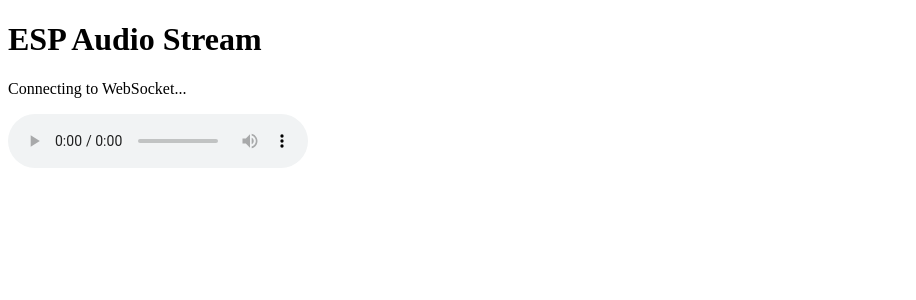
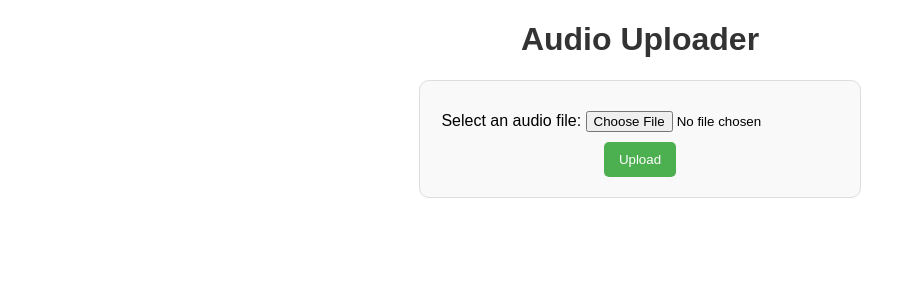
Before and after one commit to KarelExiled/Babyfoon, a Flask app: page / in a window 1280 px wide. Shown: the top 300 px of the page, without its empty margins (0-916 px from the left). Run offline with Flask 2, Linux system fonts and the light colour scheme.

Commit message:
Update index.html

```diff
--- a/templates/index.html
+++ b/templates/index.html
@@ -1,64 +1,50 @@
 <!DOCTYPE html>
 <html lang="en">
 <head>
-  <meta charset="UTF-8">
-  <meta name="viewport" content="width=device-width, initial-scale=1.0">
-  <title>ESP Audio Receiver</title>
+    <meta charset="UTF-8">
+    <meta name="viewport" content="width=device-width, initial-scale=1.0">
+    <title>Audio Uploader</title>
+    <style>
+        body {
+            font-family: Arial, sans-serif;
+            margin: 20px;
+            text-align: center;
+        }
+        h1 {
+            color: #333;
+        }
+        form {
+            margin: 20px auto;
+            padding: 20px;
+            border: 1px solid #ddd;
+            border-radius: 10px;
+            max-width: 400px;
+            background-color: #f9f9f9;
+        }
+        input[type="file"] {
+            margin: 10px 0;
+        }
+        button {
+            background-color: #4CAF50;
+            color: white;
+            border: none;
+            padding: 10px 15px;
+            border-radius: 5px;
+            cursor: pointer;
+        }
+        button:hover {
+            background-color: #45a049;
+        }
+    </style>
 </head>
 <body>
-  <h1>ESP Audio Stream</h1>
-  <p id="status">Connecting to WebSocket...</p>
-  <audio id="audio" controls autoplay></audio>
-  <script>
-    const serverHost = "<YOUR_WEBSOCKET_SERVER_HOST>"; // Replace with your WebSocket server host
-    const serverPort = 8888; // WebSocket server port
-    const socket = new WebSocket(`ws://${serverHost}:${serverPort}`);
-    const status = document.getElementById("status");
-    const audio = document.getElementById("audio");
-
-    // WebSocket event handlers
-    socket.onopen = () => {
-      status.textContent = "Connected to WebSocket!";
-    };
-
-    socket.onclose = () => {
-      status.textContent = "WebSocket connection closed.";
-    };
-
-    socket.onerror = (error) => {
-      status.textContent = `WebSocket error: ${error.message}`;
-    };
-
-    const audioContext = new AudioContext();
-    const audioBufferQueue = [];
-    let sourceNode = null;
-
-    socket.onmessage = (event) => {
-      const binaryData = event.data;
-
-      if (binaryData instanceof Blob) {
-        binaryData.arrayBuffer().then((arrayBuffer) => {
-          audioContext.decodeAudioData(arrayBuffer, (decodedData) => {
-            audioBufferQueue.push(decodedData);
-            playAudioBuffer();
-          });
-        });
-      }
-    };
-
-    function playAudioBuffer() {
-      if (!sourceNode && audioBufferQueue.length > 0) {
-        const buffer = audioBufferQueue.shift();
-        sourceNode = audioContext.createBufferSource();
-        sourceNode.buffer = buffer;
-        sourceNode.connect(audioContext.destination);
-        sourceNode.start();
-        sourceNode.onended = () => {
-          sourceNode = null;
-          playAudioBuffer();
-        };
-      }
-    }
-  </script>
+    <h1>Audio Uploader</h1>
+    <form id="audioForm" action="/upload_audio" method="POST" enctype="multipart/form-data">
+        <label for="audio">Select an audio file:</label>
+        <input type="file" id="audio" name="audio" accept="audio/*" required>
+        <br>
+        <button type="submit">Upload</button>
+    </form>
+    <p id="status"></p>
 </body>
 </html>
```
